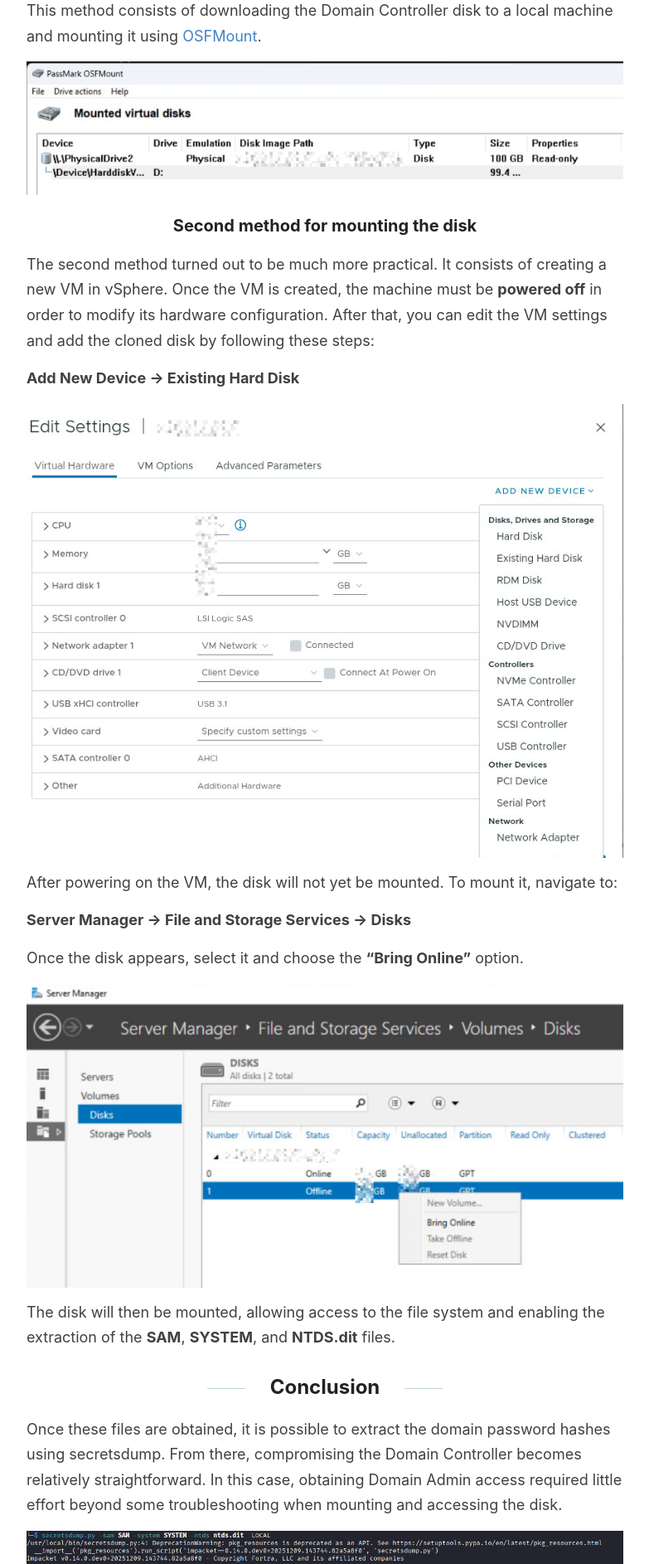
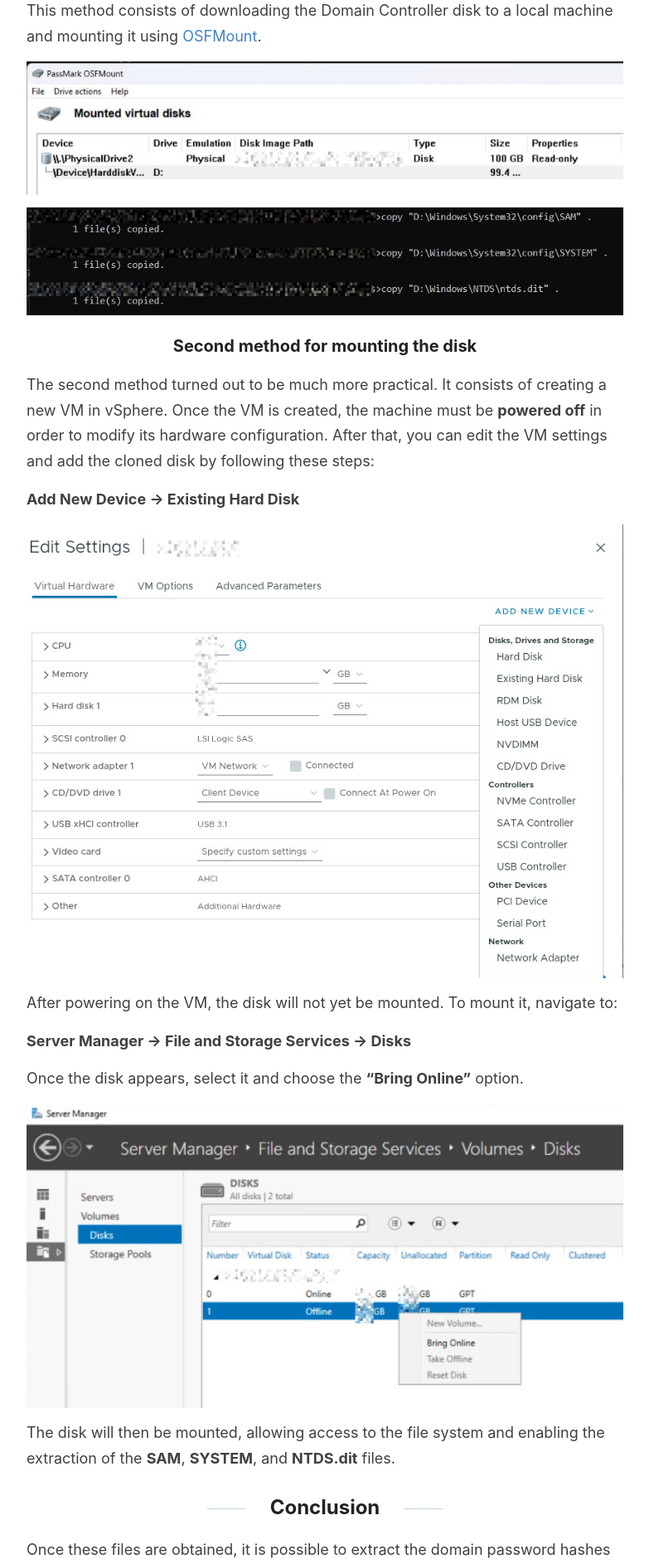
Before and after one commit to JoseAbreu28/JoseAbreu28.github.io, a Jekyll site: the page built from _posts/2026-03-07-vShere-to-DA.md, in a window 1280 px wide. Shown: the part 2353-4238 px from the top of the page at 83% size, without its empty margins (248-1031 px from the left). Built offline with Jekyll 4.4.1, drawn with Linux system fonts in a browser that asks for light colours.

Commit message:
Update 2026-03-07-vShere-to-DA.md

```diff
--- a/_posts/2026-03-07-vShere-to-DA.md
+++ b/_posts/2026-03-07-vShere-to-DA.md
@@ -31,6 +31,8 @@ This method consists of downloading the Domain Controller disk to a local machin
 
 ![osfmount](/images/DATA/osf_mount.png)
 
+![CopyFiles](/images/DATA/COPY.png)
+
 ### Second method for mounting the disk
 The second method turned out to be much more practical. It consists of creating a new VM in vSphere. Once the VM is created, the machine must be **powered off** in order to modify its hardware configuration. After that, you can edit the VM settings and add the cloned disk by following these steps:
 
```
